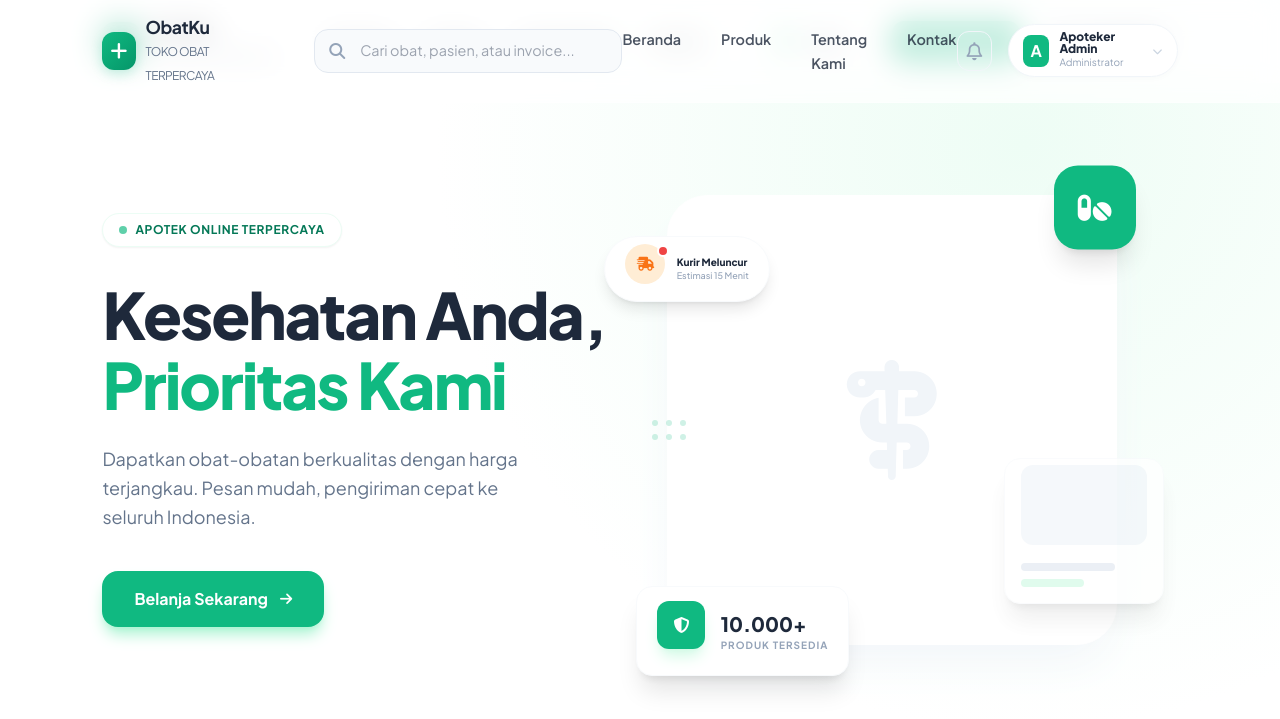
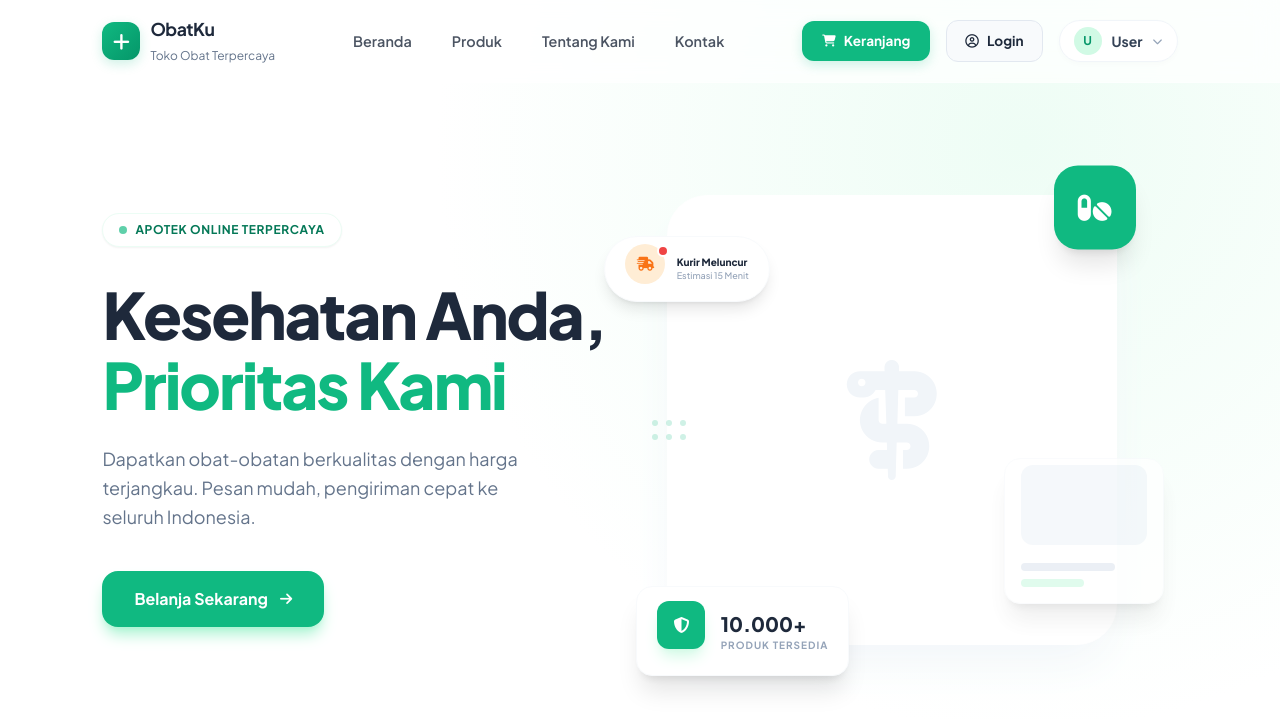
Before and after one commit to andika658office/toko_obat, a PHP site: page /user/home.php in a window 1280 px wide. Shown: the top 719 px of the page. Run offline with PHP 8.4, Linux system fonts and the light colour scheme; some libraries are stand-ins or nearby versions.

Commit message:
update navbar home user

```diff
--- a/ADMIN/homeback.php
+++ b/ADMIN/homeback.php
@@ -73,7 +73,7 @@
         <div class="flex items-center gap-4 bg-white p-1.5 pr-4 border border-slate-200 rounded-2xl shadow-sm hover:shadow-md transition-shadow cursor-pointer">
             <div class="w-10 h-10 bg-gradient-to-br from-emerald-500 to-emerald-800 rounded-xl flex items-center justify-center text-white font-bold shadow-lg">A</div>
             <div class="hidden md:block">
-                <p class="text-xs font-bold text-slate-900 leading-none mb-1">Apoteker Admin</p>
+                 <p class="text-xs font-bold text-slate-900 leading-none mb-1">Apoteker Admin</p>
                 <p class="text-[10px] text-slate-400 font-medium">Administrator</p>
             </div>
         </div>
--- a/user/home.php
+++ b/user/home.php
@@ -20,14 +20,23 @@
     </div>
 
     <ul class="menu">
-        <li><a href="home.php">Beranda</a></li>
-        <li><a href="data_obat.php">Produk</a></li>
-        <li><a href="laporan.php">Tentang Kami</a></li>
-        <li><a href="#">Kontak</a></li>
+        <li><a href="#home">Beranda</a></li>
+        <li><a href="#data_obat">Produk</a></li>
+        <li><a href="#laporan">Tentang Kami</a></li>
+        <li><a href="#kontak">Kontak</a></li>
     </ul>
 
     <div class="flex items-center gap-4">
-        <div class="profile" id="profileBox" onclick="toggleProfile()">
+        <a href="data_transaksi.php" class="btn-keranjang">
+            <i class="fas fa-shopping-cart text-xs"></i>
+            <span>Keranjang</span>
+        </a>
+
+        <a href="../account/login.php" class="btn-login">
+            <i class="far fa-user-circle mr-2"></i>Login
+        </a>
+
+         <div class="profile" id="profileBox" onclick="toggleProfile()">
             <div class="profile-trigger">
                 <div class="w-7 h-7 bg-emerald-100 text-emerald-600 rounded-full flex items-center justify-center text-xs font-bold">U</div>
                 <span class="text-sm font-bold text-slate-700">User</span>
@@ -40,14 +49,6 @@
             </div>
         </div>
 
-        <a href="data_transaksi.php" class="btn-keranjang">
-            <i class="fas fa-shopping-cart text-xs"></i>
-            <span>Keranjang</span>
-        </a>
-
-        <a href="../account/login.php" class="btn-login">
-            <i class="far fa-user-circle mr-2"></i>Login Admin
-        </a>
     </div>
 </nav>
 
@@ -365,59 +366,6 @@
     </div>
 </section>
 
-
-<nav>
-    <div class="flex items-center">
-        <div class="logo-container mr-8">
-            <div class="logo-icon"><i class="fas fa-plus"></i></div>
-            <div class="logo-text">
-                <b class="text-lg leading-tight">ObatKu</b>
-                <span class="text-[10px] text-slate-400 uppercase tracking-tighter">Toko Obat Terpercaya</span>
-            </div>
-        </div>
-
-        <div class="search-container hidden lg:block">
-            <i class="fas fa-search search-icon"></i>
-            <input type="text" class="search-input" placeholder="Cari obat, pasien, atau invoice...">
-        </div>
-    </div>
-
-    <ul class="menu hidden xl:flex">
-        <li><a href="#">Beranda</a></li>
-        <li><a href="#">Produk</a></li>
-        <li><a href="#">Tentang Kami</a></li>
-        <li><a href="#">Kontak</a></li>
-    </ul>
-
-    <div class="flex items-center gap-4">
-        <button class="w-10 h-10 flex items-center justify-center rounded-xl border border-slate-100 text-slate-400 hover:text-emerald-500 hover:bg-emerald-50 transition-all">
-            <i class="far fa-bell text-lg"></i>
-        </button>
-
-        <div class="profile relative" id="profileBox">
-            <div class="profile-trigger" onclick="toggleProfile()">
-                <div class="w-8 h-8 bg-emerald-500 text-white rounded-lg flex items-center justify-center font-bold">A</div>
-                <div class="hidden sm:block text-left">
-                    <div class="text-[12px] font-extrabold text-slate-800 leading-none">Apoteker Admin</div>
-                    <div class="text-[10px] text-slate-400">Administrator</div>
-                </div>
-                <i class="fas fa-chevron-down text-[10px] text-slate-300 ml-1"></i>
-            </div>
-            <div class="dropdown">
-                <div class="p-4 border-b border-slate-50 bg-slate-50/50">
-                    <p class="text-xs text-slate-400">Masuk sebagai</p>
-                    <p class="text-sm font-bold text-slate-700">admin@sehatfarma.com</p>
-                </div>
-                <a href="#" class="flex items-center gap-3 p-3 hover:bg-emerald-50 text-slate-600 hover:text-emerald-600 transition-all">
-                    <i class="far fa-user-circle"></i> Profil
-                </a>
-                <a href="#" class="flex items-center gap-3 p-3 hover:bg-red-50 text-red-500 transition-all">
-                    <i class="fas fa-sign-out-alt"></i> Keluar
-                </a>
-            </div>
-        </div>
-    </div>
-</nav>
 
 <footer class="bg-[#0b1c16] text-slate-300 py-16 px-[8%]">
     <div class="grid grid-cols-1 md:grid-cols-2 lg:grid-cols-4 gap-12">
```
